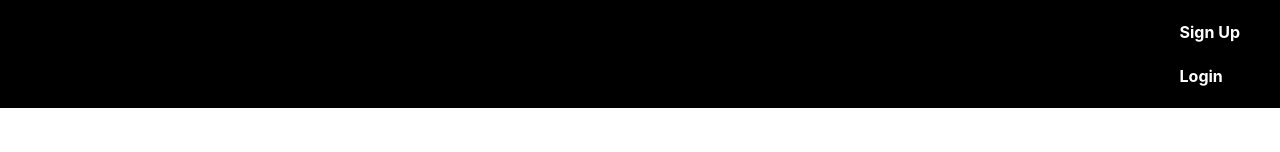
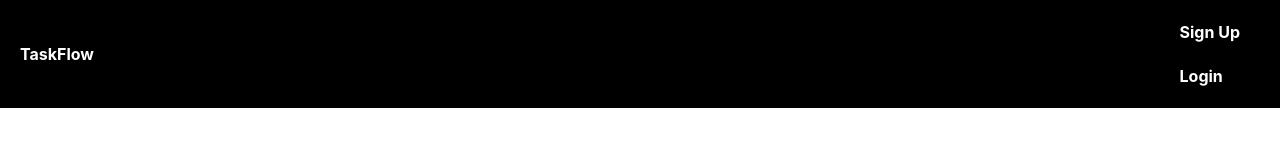
Before and after one commit to neil-mell489/TaskFlow_Frontend, a React (Create React App) app: page / in a window 1280 px wide. Shown: the top 152 px of the page. Built offline with nearby package versions, Linux system fonts and the light colour scheme; no server answers.

Commit message:
fixed HomePage connection

```diff
--- a/src/components/Nav.js
+++ b/src/components/Nav.js
@@ -19,7 +19,12 @@ const Nav = (props) => {
     );
 
     return (
-        <nav className="navbar bg-black font-bold text-white flex flex-row-reverse">
+        <nav className="navbar bg-black font-bold text-white flex justify-between items-center">
+            {/* TaskFlow logo or title */}
+            <div className="logo ml-5">
+                TaskFlow
+            </div>
+            {/* Conditional links */}
             <div>
                 {props.isLoggedIn ? loggedInLink : noAuthLinks}
             </div>
```
Also changed, not shown: 1 other file (tests, documents, lock files or other folders).
